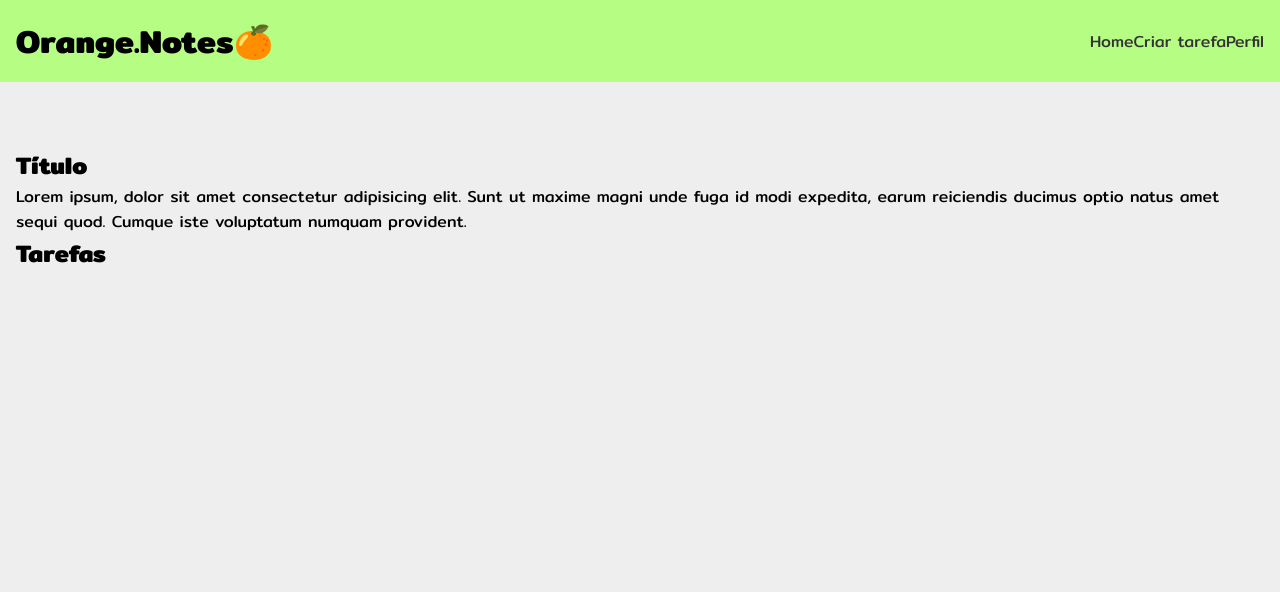
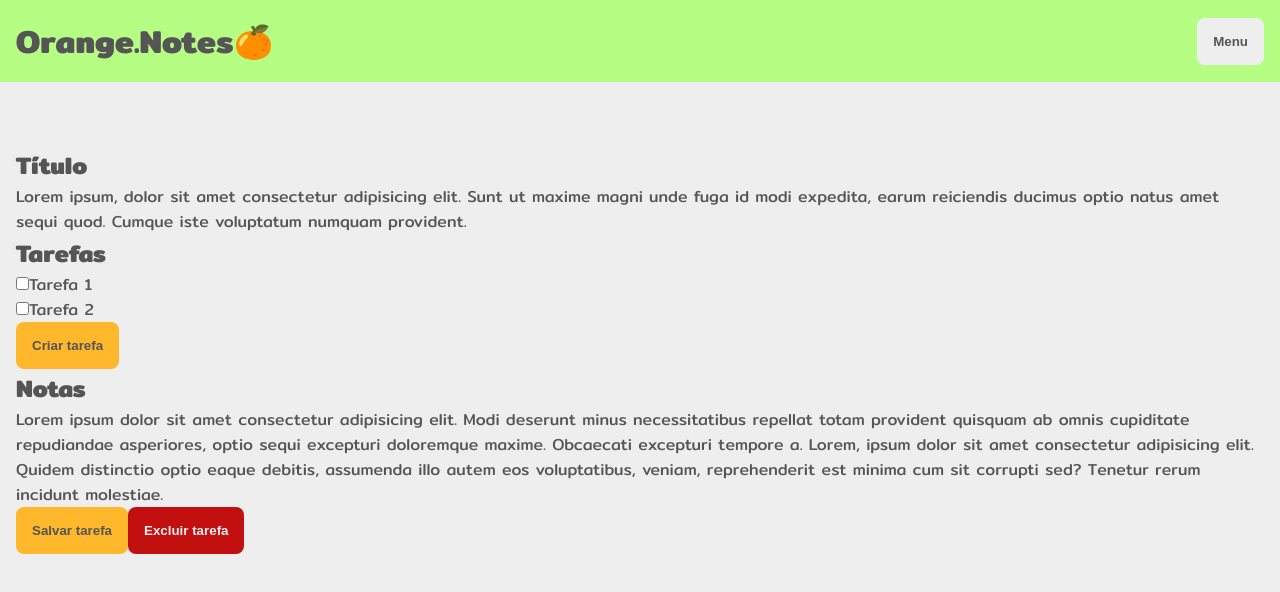
Before and after one commit to sucodelarangela/orange-notes, a React (Vite) app: page /criar-card in a window 1280 px wide. Shown: the top 592 px of the page. Built offline with nearby package versions, Linux system fonts and the light colour scheme; the HTML template or start-up script is replaced by a standard one.

Commit message:
header menu with headless ui

```diff
--- a/package.json
+++ b/package.json
@@ -9,6 +9,7 @@
     "preview": "vite preview"
   },
   "dependencies": {
+    "@headlessui/react": "^1.6.6",
     "react": "^18.2.0",
     "react-dom": "^18.2.0",
     "react-icons": "^4.4.0",
--- a/src/App.sass
+++ b/src/App.sass
@@ -6,11 +6,8 @@
   margin: 0
   padding: 0
   text-decoration: none
-  color: varia
+  color: variables.$primary-color
 
 body
   font-family: variables.$main-font
   background: variables.$bg-color
-
-a
-  color: variables.$primary-color
--- a/src/_variables.sass
+++ b/src/_variables.sass
@@ -3,9 +3,11 @@ $main-font: 'Mitr', sans-serif
 $hand-font: 'Caveat', cursive
 
 // colors
-$primary-color: #333
+$primary-color: #555
 $secondary-color: #bbb
 $bg-color: #eee
 $orange: #FFB72B
-$light-orange: #fcec75
+$light-orange: #FFE61B
 $green: #B5FE83
+$red: #C21010
+$light-red: #E64848
--- /dev/null
+++ b/src/components/Button/index.jsx
@@ -0,0 +1,12 @@
+// styles
+import './style.sass';
+
+const Button = ({ children, handleClick, warn }) => {
+    return (
+        <button className={warn ? 'delete' : ''} onClick={handleClick}>
+            {children}
+        </button>
+    );
+};
+
+export default Button;
--- /dev/null
+++ b/src/components/Button/style.sass
@@ -0,0 +1,17 @@
+@use '../../variables'
+
+button
+    padding: 1rem
+    background: variables.$orange
+    border: none
+    border-radius: 8px
+    font-weight: bold
+    transition: .3s
+    &:hover, &:focus
+        background: variables.$light-orange
+
+.delete
+    background: variables.$red
+    color: variables.$bg-color
+    &:hover, &:focus
+        background: variables.$light-red
--- a/src/components/Header/index.jsx
+++ b/src/components/Header/index.jsx
@@ -1,4 +1,5 @@
 import { NavLink } from 'react-router-dom';
+import { Menu } from '@headlessui/react';
 
 import './style.sass';
 
@@ -6,12 +7,21 @@ const Header = () => {
     return (
         <header className='header'>
             <h1>Orange.Notes🍊</h1>
-            <nav className='header__nav'>
-                <NavLink to='/'>Home</NavLink>
-                <NavLink to='/criar-card'>Criar tarefa</NavLink>
-                <NavLink to='#'>Perfil</NavLink>
-            </nav>
-        </header>
+            <Menu className='header__menu' as='div'>
+                <Menu.Button>Menu</Menu.Button>
+                {/* <nav className='header__nav'> */}
+                <Menu.Items className='header__nav'>
+                    <Menu.Item>
+                        {({ active }) => (<NavLink className={active ? 'active' : ''} to='/'>Home</NavLink>)}
+                    </Menu.Item>
+                    <Menu.Item>
+                        {({ active }) => (<NavLink className={active ? 'active' : ''} to='/criar-card'>Criar tarefa</NavLink>)}
+                    </Menu.Item>
+                </Menu.Items>
+                {/* <NavLink to='#'>Perfil</NavLink> */}
+                {/* </nav> */}
+            </Menu>
+        </header >
     );
 };
 
--- a/src/components/Header/style.sass
+++ b/src/components/Header/style.sass
@@ -1,4 +1,4 @@
-@use '../../_variables'
+@use '../../variables'
 
 .header
     display: flex
@@ -7,3 +7,28 @@
     padding: 1rem
     width: 100%
     background: variables.$green
+    & button
+        position: relative
+        background: variables.$bg-color
+        transition: .3s
+        &:hover, &:focus
+            background: variables.$light-orange
+    &__nav
+        display: flex
+        flex-direction: column
+        gap: .5rem
+        width: 50vw
+        background: variables.$light-orange
+        position: absolute
+        padding: .5rem
+        right: 0
+        top: 5.5rem
+        & a
+            padding: .5rem
+
+.active
+    width: 100%
+    background: variables.$bg-color
+    border-radius: 4px
+    padding: 4px
+    transition: .2s
--- a/src/pages/Create/index.jsx
+++ b/src/pages/Create/index.jsx
@@ -1,4 +1,5 @@
 // styles
+import Button from '../../components/Button';
 import './style.sass';
 
 const Create = () => {
@@ -11,6 +12,24 @@ const Create = () => {
             <div>
                 <h2>Tarefas</h2>
                 {/* Criar componente andamento percentual */}
+                {/* Para os checkbox, criar componente */}
+                <div>
+                    <input type="checkbox" name="" id="" />
+                    <span>Tarefa 1</span>
+                </div>
+                <div>
+                    <input type="checkbox" name="" id="" />
+                    <span>Tarefa 2</span>
+                </div>
+                <Button>Criar tarefa</Button>
+            </div>
+            <div>
+                <h2>Notas</h2>
+                <p>Lorem ipsum dolor sit amet consectetur adipisicing elit. Modi deserunt minus necessitatibus repellat totam provident quisquam ab omnis cupiditate repudiandae asperiores, optio sequi excepturi doloremque maxime. Obcaecati excepturi tempore a. Lorem, ipsum dolor sit amet consectetur adipisicing elit. Quidem distinctio optio eaque debitis, assumenda illo autem eos voluptatibus, veniam, reprehenderit est minima cum sit corrupti sed? Tenetur rerum incidunt molestiae.</p>
+            </div>
+            <div>
+                <Button>Salvar tarefa</Button>
+                <Button warn={true}>Excluir tarefa</Button>
             </div>
         </section>
     );
```
Also changed, not shown: 1 other file (tests, documents, lock files or other folders).
